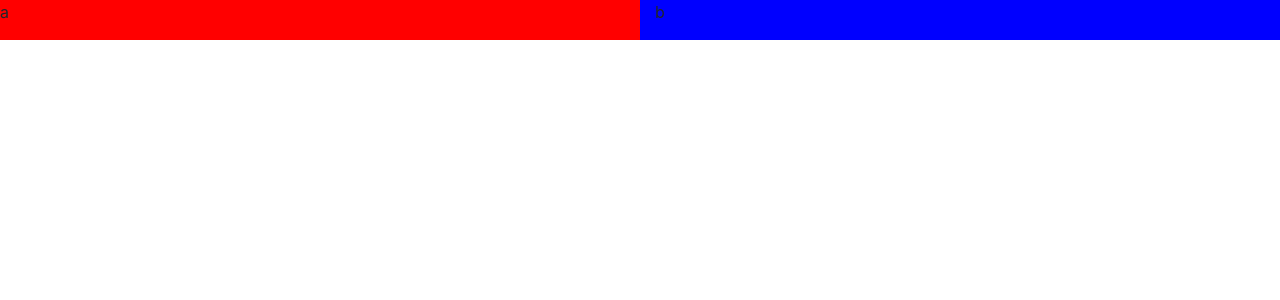
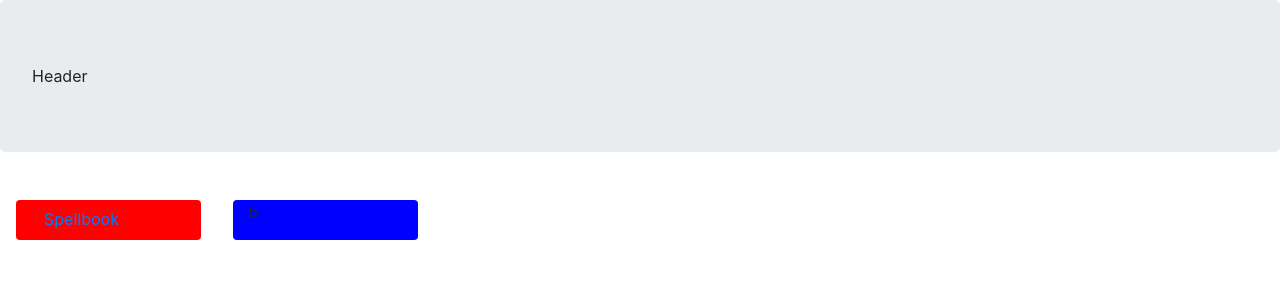
Before and after one commit to r-best/DnD-Frontend, an Angular app: page /dashboard in a window 1280 px wide. Shown: the top 300 px of the page. Built offline with nearby package versions, Linux system fonts and the light colour scheme.

Commit message:
Adding spellbook component

```diff
--- a/src/app/app.module.ts
+++ b/src/app/app.module.ts
@@ -5,10 +5,12 @@ import { RouterModule, Routes } from '@angular/router';
 
 import { AppComponent } from './app.component';
 import { DashboardComponent } from './dashboard/dashboard.component';
+import { SpellbookComponent } from './spellbook/spellbook.component';
 
 const routes: Routes = [
     {path: ``, redirectTo: `/dashboard`, pathMatch: `full`},
     {path: 'dashboard', component: DashboardComponent},
+    {path: `spellbook`, component: SpellbookComponent}
 ];
 
 @NgModule({
@@ -18,7 +20,8 @@ const routes: Routes = [
     ],
     declarations: [
         AppComponent,
-        DashboardComponent
+        DashboardComponent,
+        SpellbookComponent
     ],
     providers: [],
     bootstrap: [AppComponent]
--- a/src/app/dashboard/dashboard.component.html
+++ b/src/app/dashboard/dashboard.component.html
@@ -1,8 +1,11 @@
-<div class="row">
-    <div class="col-lg-6" style="background-color: red">
-        <p>a</p>
+<div class="jumbotron">
+    Header
+</div>
+<div class="container row">
+    <div class="container col-lg-2 rounded m-3" style="background-color: red">
+        <a class="btn" href="/spellbook">Spellbook</a>
     </div>
-    <div class="col-lg-6" style="background-color: blue">
+    <div class="container col-lg-2 rounded m-3" style="background-color: blue">
         <p>b</p>
     </div>
 </div>
--- /dev/null
+++ b/src/app/spellbook/spellbook.component.ts
@@ -0,0 +1,17 @@
+import { Component, OnInit, ViewEncapsulation } from '@angular/core';
+
+@Component({
+    selector: 'app-spellbook',
+    templateUrl: './spellbook.component.html',
+    styleUrls: ['./spellbook.component.css'],
+    encapsulation: ViewEncapsulation.None
+})
+export class SpellbookComponent implements OnInit {
+
+    constructor() { }
+
+    ngOnInit() {
+
+    }
+
+}
```
Also changed, not shown: src/app/spellbook/spellbook.component.css (added), src/app/spellbook/spellbook.component.html (added), 1 other file (tests, documents, lock files or other folders).
